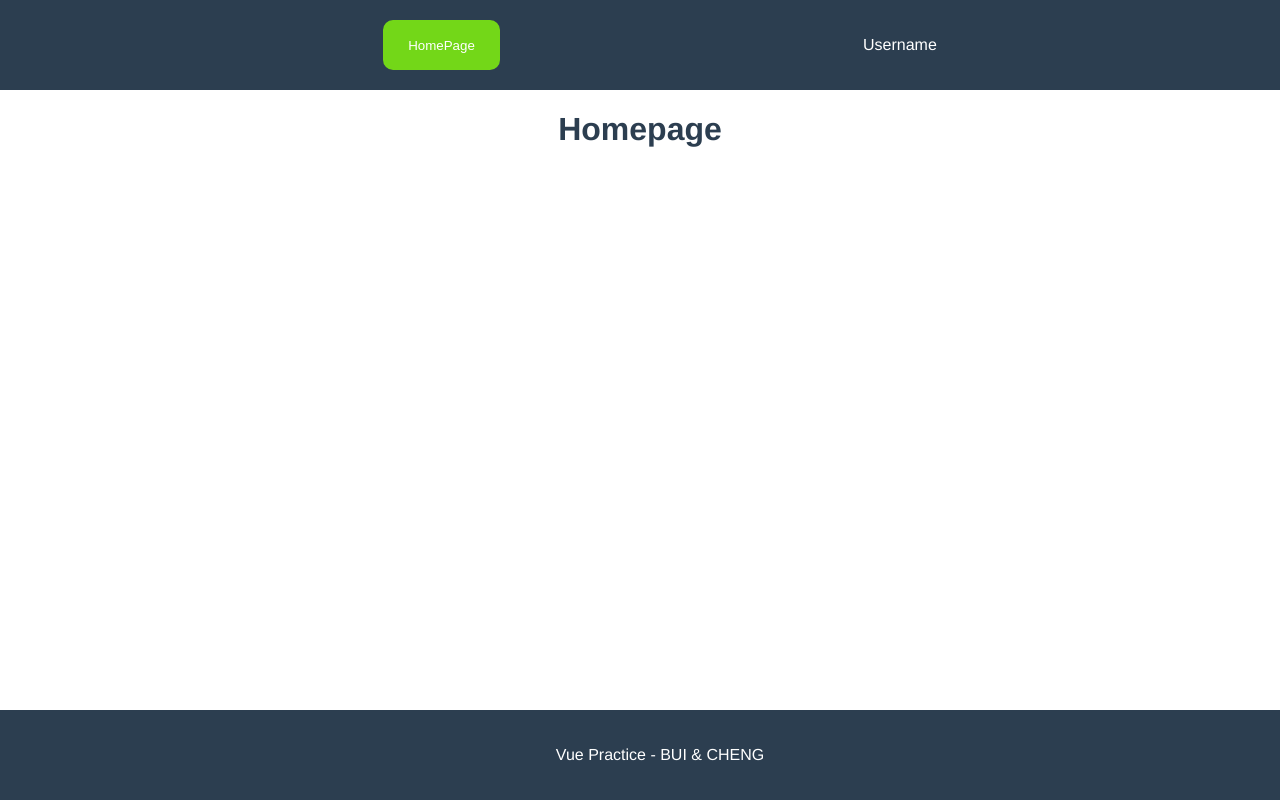
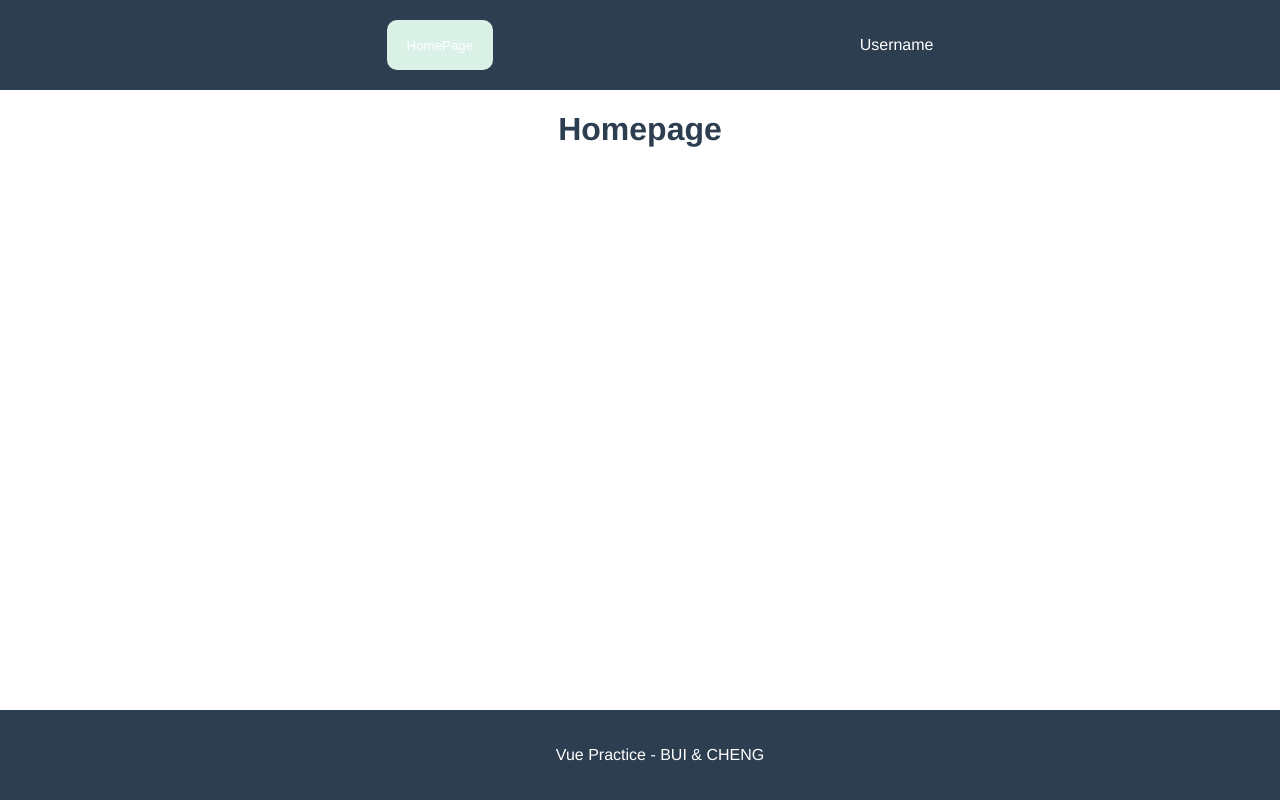
Before and after one commit to emkyu404/tp3-vue, a Vue app: page / in a window 1280 px wide. Shown: the top 800 px of the page. Built offline with nearby package versions, Linux system fonts and the light colour scheme.

Commit message:
Ex 8 : color palette and prop for BaseButton

```diff
--- a/src/components/BaseButton.vue
+++ b/src/components/BaseButton.vue
@@ -1,17 +1,61 @@
 <template>
-    <button>
+    <button :style="style" @mouseover="mouseOver()" @mouseleave="mouseOver()" :disabled="this.disabled">
         <slot></slot>
     </button>
 </template>
 
 <script>
+    const colorPalette = {
+        primary: { bg: '#42b983', hoverBg: '#4cce93', focusBorder: '#47d696' },
+        warn: { bg: '#ff5722', hoverBg: '#ff7043', focusBorder: '#ff8a65' },
+        danger: { bg: '#e53935', hoverBg: '#ef5350', focusBorder: '#e57373' },
+        disabled : {bg : '#D9F1E6'}
+    }
     export default {
         name: 'BaseButton',
         components: {
 
         },
+        data: function(){
+            return{
+                hovering: false
+            }
+        },
         props:{
+            color : String,
+            disabled : Boolean
+        },
+        computed: {
+            style(){
+                if(this.disabled === true){
+                    return 'background-color : ' + colorPalette.disabled.bg
+                }
 
+                if(this.hovering === false){
+                    if(this.color === "warning"){
+                        return 'background-color : ' + colorPalette.warn.bg + '; border-color : ' + colorPalette.warn.focusBorder
+                    }else if(this.color === "danger"){
+                        return 'background-color : ' + colorPalette.danger.bg + '; border-color : ' + colorPalette.danger.focusBorder
+                    }
+                    else{
+                        return 'background-color : ' + colorPalette.primary.bg + '; border-color : ' + colorPalette.primary.focusBorder
+                    }
+                }else{
+                    if(this.color === "warning"){
+                        return 'background-color : ' + colorPalette.warn.hoverBg + '; border-color : ' + colorPalette.warn.focusBorder
+                    }else if(this.color === "danger"){
+                        return 'background-color : ' + colorPalette.danger.hoverBg  + '; border-color : ' + colorPalette.danger.focusBorder
+                    }
+                    else{
+                        return 'background-color : ' + colorPalette.primary.hoverBg + '; border-color : ' + colorPalette.primary.focusBorder
+                    }
+                }
+            }
+        },
+        methods: {
+            mouseOver(){
+                this.hovering = !this.hovering
+            }
         }
     }
 </script>
@@ -21,17 +65,19 @@ button{
     padding : 0px 20px 0px 20px;
     border-radius : 10px;
     color : white;
-    background-color : #73D718;
-    border : 5px solid #73D718;
     transition : 0.2s;
+    border:none;
 }
 
 button:hover{
-    background-color : #abe774;
     cursor : pointer;
 }
 
 button:focus{
-    border : 6px solid #abe774;
+    border : 5px solid;
+}
+
+button:disabled{
+    cursor : not-allowed;
 }
 </style>
--- a/src/components/BaseHeader.vue
+++ b/src/components/BaseHeader.vue
@@ -1,6 +1,6 @@
 <template>
     <div id="menu">
-        <base-button> HomePage </base-button>
+        <base-button color="primary" :disabled="true" > HomePage </base-button>
         <p style="color : white;"> Username </p>
     </div>
 </template>
```
